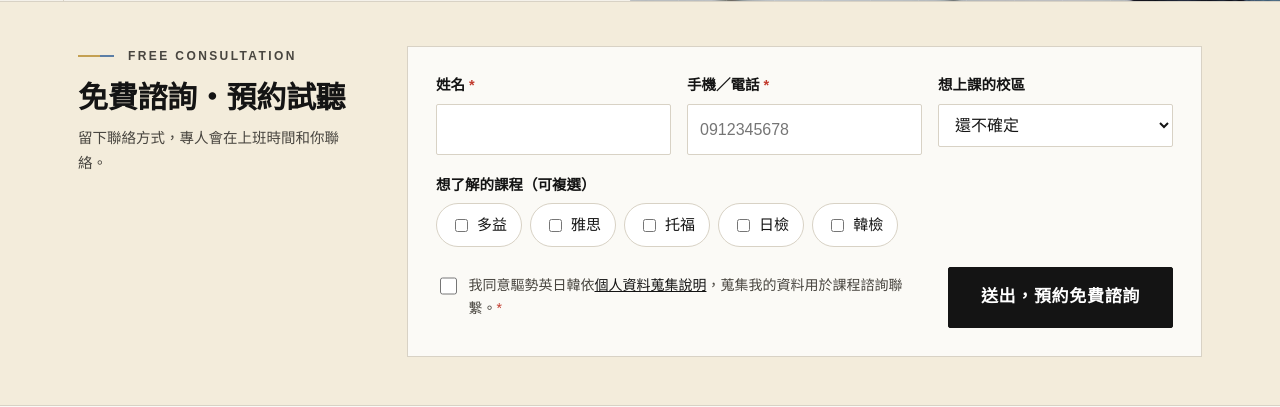
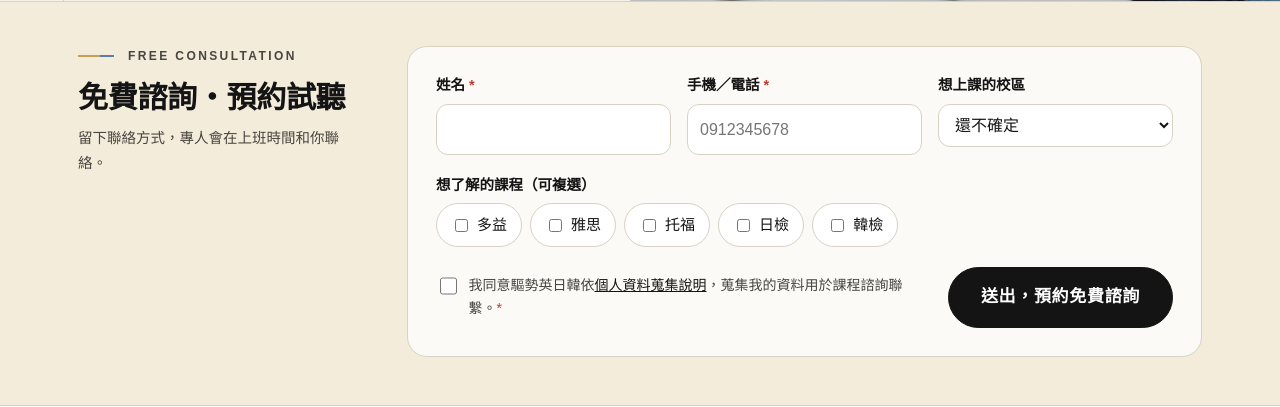
Before and after one commit to sandra960810/cram-school-quiz-system, a Flask app: page / in a window 1280 px wide. Shown: the part 688-1095 px from the top of the page. Run offline with Flask 3, Linux system fonts and the light colour scheme; some libraries are stand-ins or nearby versions.

Commit message:
官網預覽版：諮詢表單的框框都改圓角
使用者看過預覽後要求「表單框框都圓角」，和圓角的送出按鈕、課程選項一致。
改在 .s-form 共用樣式，首頁表單與諮詢頁一起變。

Co-Authored-By: Claude Fable 5.2 <noreply@anthropic.com>
Claude-Session: https://claude.ai/code/session_01RuXmBcdVRtsj6ErDWnQAy6

```diff
--- a/static/site.css
+++ b/static/site.css
@@ -807,3 +807,10 @@ html { scroll-behavior: smooth; }
     .h-lead-form .h-lead-row > div + div label.f:first-of-type { margin-top: 16px; }
     .h-lead-end .s-btn { width: 100%; }
 }
+
+/* 表單框框都圓角（2026-11 使用者要求）：外框、輸入框、下拉選單、送出按鈕；首頁表單與諮詢頁共用 */
+.s-form { border-radius: 20px; }
+.s-form input[type=text], .s-form input[type=tel], .s-form input[type=email], .s-form select, .s-form textarea { border-radius: 12px; }
+.s-form input:focus, .s-form select:focus, .s-form textarea:focus { border-radius: 12px; }
+.s-form .s-btn { border-radius: 99px; }
+.s-form .consent input { border-radius: 5px; }
```
Also changed, not shown: CLAUDE.md (+1 -1 lines).
